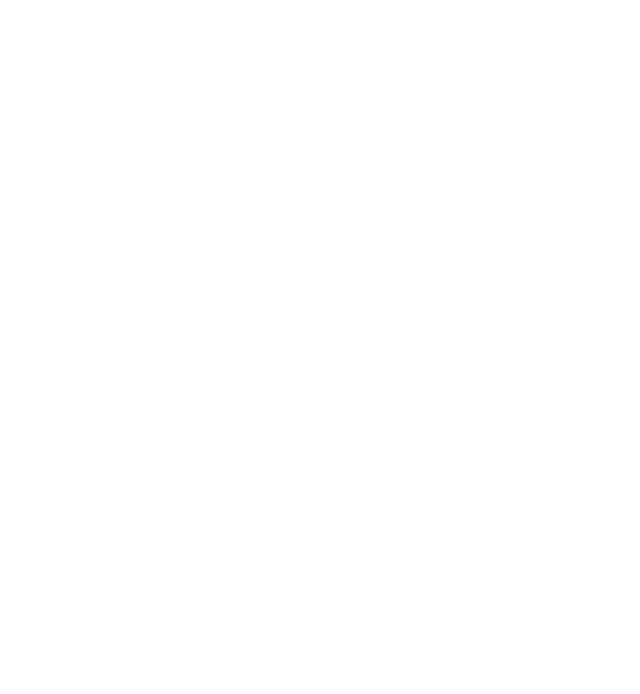
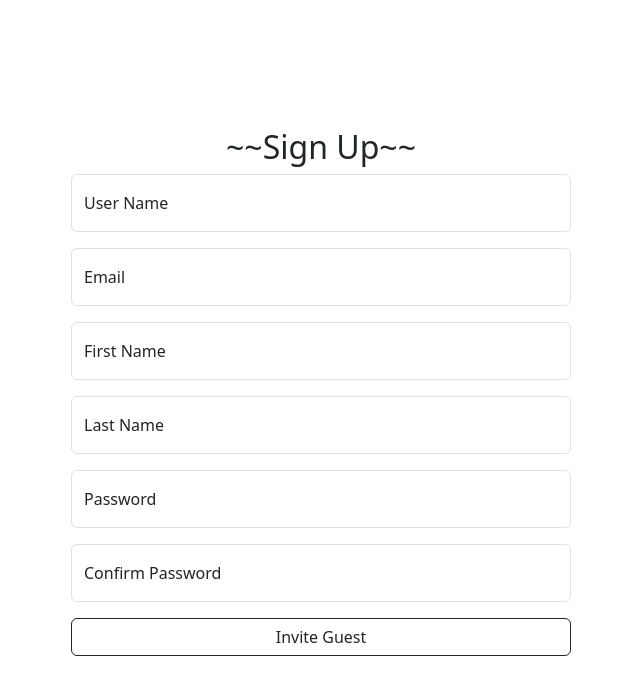
Before and after one commit to MichaelSault/HabitTracker, a React (Vite) app in the folder HabitTracker/: page /SignUp in a window 1280 px wide. Before the commit this address had no page. Shown: the top 694 px of the page, without its empty margins (319-959 px from the left). Built offline with nearby package versions, Linux system fonts and the light colour scheme.

Commit message:
created a user sign up page

```diff
--- a/HabitTracker/server.js
+++ b/HabitTracker/server.js
@@ -60,7 +60,7 @@
 ////////////////////////////////////////////////////
 
 //adds a new user to the database
-app.post("/SignUp", async (req, res) => {
+app.post("/SignUpUser", async (req, res) => {
     Users.create({
         username: req.body.email,
         email: req.body.email,
--- /dev/null
+++ b/HabitTracker/src/components/signup.component.jsx
@@ -0,0 +1,158 @@
+import {Button, Form} from 'react-bootstrap';
+import {useState, useEffect} from 'react';
+
+import FloatingLabel from "react-bootstrap/FloatingLabel";
+
+import '../App.css';
+
+function SignUp() {
+    const [credentials, setCredentials] = useState({
+        username: "",
+        password: "",
+        confirmPassword: "",
+        email: "",
+        firstname: "",
+        lastname: ""
+    });
+
+    const handleChange = (event) => {
+        const {name, value} = event.target;
+
+        setCredentials(prev => {
+            return {
+                ...prev,
+                [name]: value,
+            }
+        });
+    }
+
+    useEffect(() => {
+        console.log(credentials);
+    }, [credentials]);
+
+    const handleClick = async (event) => {
+        event.preventDefault();
+        console.log(credentials);
+
+        const loginData = await fetch('http://localhost:3001/signUpUser', {
+            method: 'POST',
+            headers: {
+                'Content-Type': 'application/json',
+                'Accept': 'application/json'
+            },
+            body: JSON.stringify({
+                ...credentials
+            })
+        })
+        .then(res => res.json());
+        console.log(loginData);
+    }
+
+    return (
+        <>
+            <div id='bodyTest' style={{width:"100%", margin:"auto auto", textAlign:"center"}}>
+                <h2>~~Sign Up~~</h2>
+
+                <Form>
+                    <Form.Group>
+                        <FloatingLabel
+                            controlId="username"
+                            name="userName"
+                            label="User Name"
+                            className="mb-3"
+                        >
+                        <Form.Control
+                            name='username'
+                            value={credentials.username}
+                            placeholder='User Name'
+                            style={{marginBottom: '1rem'}}
+                            onChange={handleChange}
+                        />
+                        </FloatingLabel>
+
+                        <FloatingLabel
+                            controlId="email"
+                            name="email"
+                            label="Email"
+                            className="mb-3"
+                        >
+                        <Form.Control
+                            name='email'
+                            value={credentials.email}
+                            placeholder='Email'
+                            style={{marginBottom: '1rem'}}
+                            onChange={handleChange}
+                        />
+                        </FloatingLabel>
+
+                        <FloatingLabel
+                            controlId="firstname"
+                            name="firstName"
+                            label="First Name"
+                            className="mb-3"
+                        >
+                        <Form.Control
+                            name='firstname'
+                            value={credentials.firstname}
+                            placeholder='First Name'
+                            style={{marginBottom: '1rem'}}
+                            onChange={handleChange}
+                        />
+                        </FloatingLabel>
+
+                        <FloatingLabel
+                            controlId="lastname"
+                            name="lastName"
+                            label="Last Name"
+                            className="mb-3"
+                        >
+                        <Form.Control
+                            name='lastname'
+                            value={credentials.lastname}
+                            placeholder='Last Name'
+                            style={{marginBottom: '1rem'}}
+                            onChange={handleChange}
+                        />
+                        </FloatingLabel>
+
+                        <FloatingLabel
+                            controlId="password"
+                            name="password"
+                            label="Password"
+                            className="mb-3"
+                        >
+                        <Form.Control
+                            name="password"
+                            type='password'
+                            value={credentials.password}
+                            placeholder='Password'
+                            onChange={handleChange}
+                            className="mb-3"
+                        />
+                        </FloatingLabel>
+
+                        <FloatingLabel
+                            controlId="confirmPassword"
+                            name="confirmPassword"
+                            label="Confirm Password"
+                            className="mb-3"
+                        >
+                        <Form.Control
+                            name="confirmPassword"
+                            type='password'
+                            value={credentials.confirmPassword}
+                            placeholder='Password'
+                            onChange={handleChange}
+                            className="mb-3"
+                        />
+                        </FloatingLabel>
+                    </Form.Group>
+                    <Button variant="outline-dark" style={{width:"100%", marginBottom:'1rem'}} onClick={handleClick}>Invite Guest</Button>
+                </Form>
+            </div>
+        </>
+    )
+
+}
+
+export default SignUp
--- a/HabitTracker/src/main.jsx
+++ b/HabitTracker/src/main.jsx
@@ -7,6 +7,7 @@
 //import components
 import Home from './components/home.component.jsx';
 import Login from './components/login.component.jsx';
+import SignUp from './components/signup.component.jsx';
 
 ReactDOM.createRoot(document.getElementById('root')).render(
   <>
@@ -15,6 +16,7 @@
           <Routes>
             <Route path='/' element={<Home />}/>
             <Route path='/Login' element={<Login />}/>
+            <Route path='/SignUp' element={<SignUp />}/>
           </Routes>
         </BrowserRouter>
       </React.StrictMode>
```
